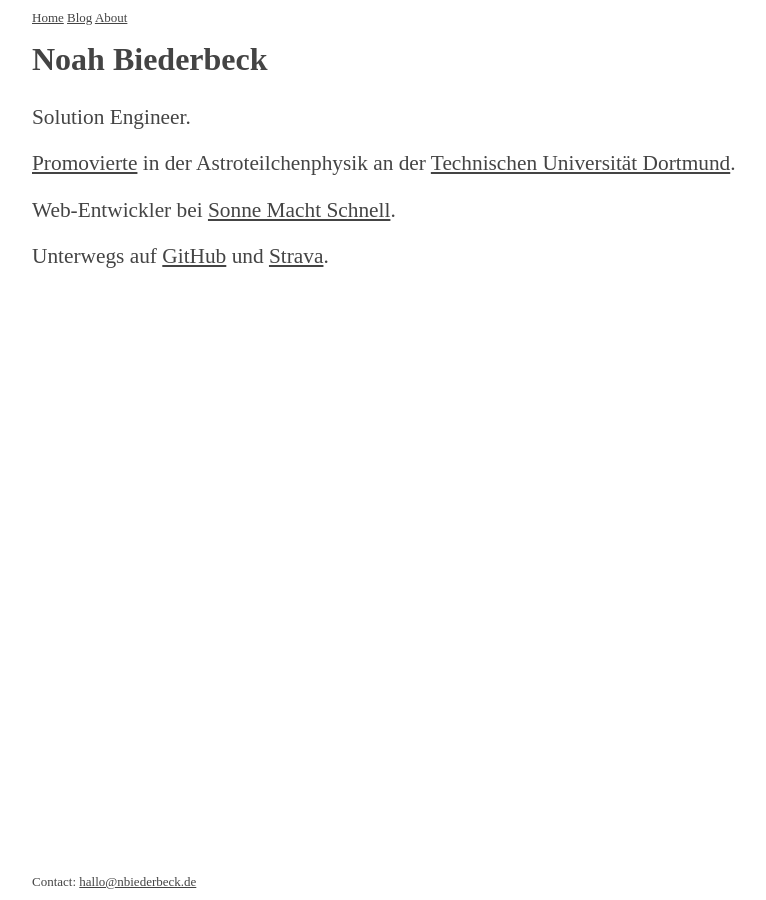
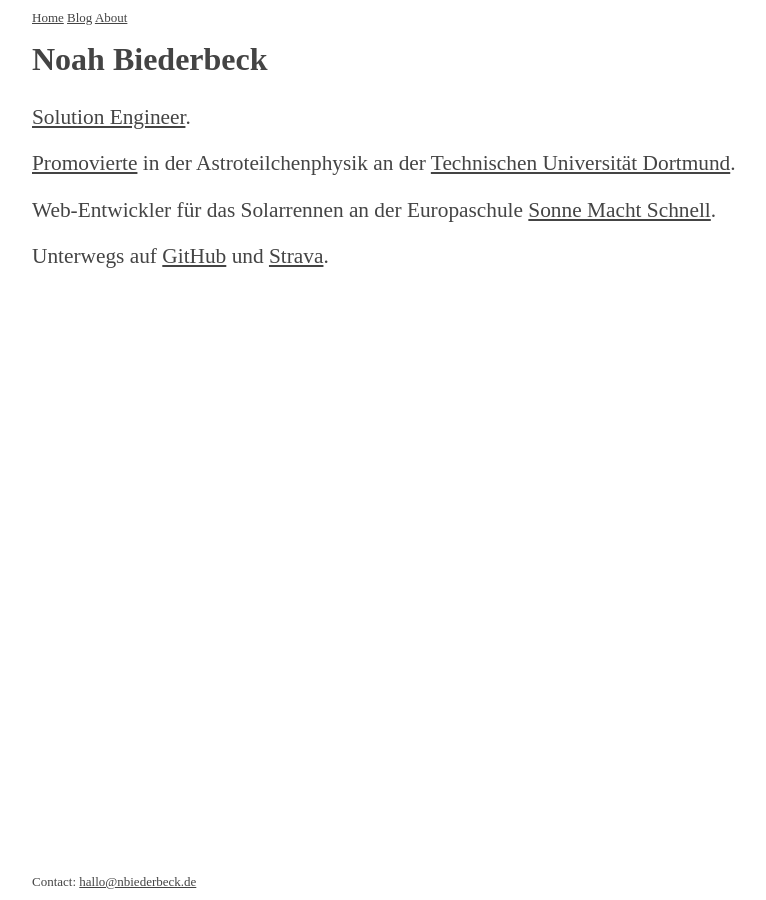
Before and after one commit to nbiederbeck/nbiederbeck.github.io, a Jekyll site: the page built from index.md, in a window 1280 px wide. Shown: the whole page, without its empty margins (208-974 px from the left). Built offline with Jekyll 4.4.1, drawn with Linux system fonts in a browser that asks for light colours.

Commit message:
Update index.md

```diff
--- a/index.md
+++ b/index.md
@@ -3,10 +3,10 @@ title: Noah Biederbeck
 layout: page
 ---
 
-Solution Engineer.
+[Solution Engineer](https://www.linkedin.com/in/nbiederbeck/).
 
 [Promovierte](http://dx.doi.org/10.17877/DE290R-24039) in der Astroteilchenphysik an der [Technischen Universität Dortmund](https://app.physik.tu-dortmund.de).
 
-Web-Entwickler bei [Sonne Macht Schnell](http://www.sonne-macht-schnell.de).
+Web-Entwickler für das Solarrennen an der Europaschule [Sonne Macht Schnell](http://www.sonne-macht-schnell.de).
 
 Unterwegs auf [GitHub](https://github.com/nbiederbeck) und [Strava](https://www.strava.com/athletes/nbiederbeck).
```
